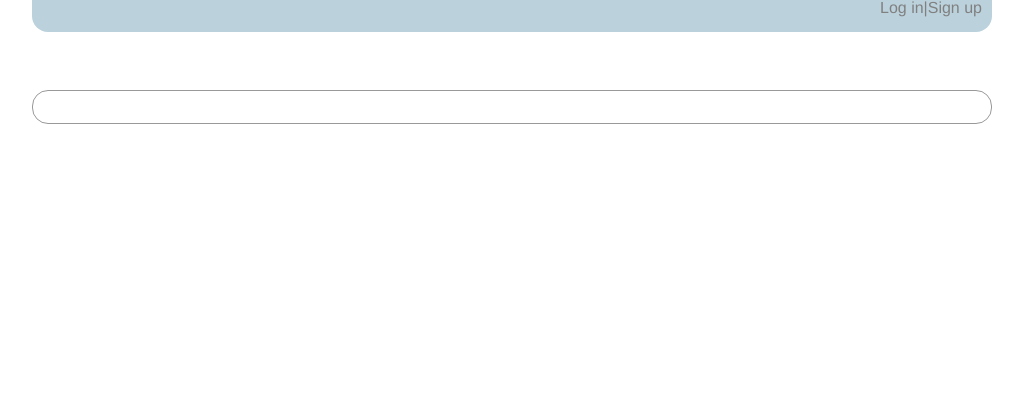
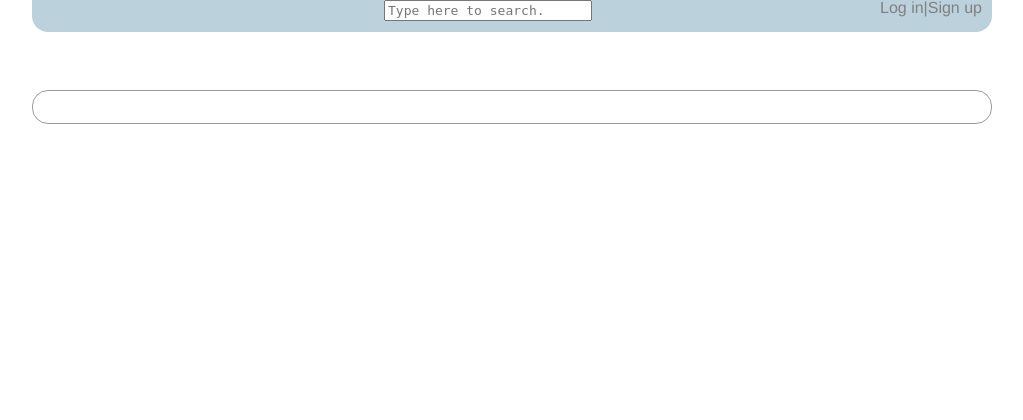
Before and after one commit to romanlevin/roman-wiki, a Python web app: template templates/base.html in a window 1280 px wide. Shown: the top 420 px of the page, without its empty margins (128-1151 px from the left). Run offline with Jinja, Linux system fonts and the light colour scheme; the template is opened without the code that fills it, so the values that code supplies are empty.

Commit message:
Fixed #9
Search box works, but now realized that page names that don't conform to
'(/(?:[a-zA-Z0-9_-]+/?)*) go to 404. Should fix it.

```diff
--- a/main.py
+++ b/main.py
@@ -1,7 +1,6 @@
 
 import os
 from webapp2 import WSGIApplication, Route
-import handlers
 
 #Jinja2 template directory
 root_dir = os.path.dirname(__file__)
@@ -26,6 +25,9 @@ app = WSGIApplication([
     Route('/logout',
         handler='handlers.wiki.Logout',
         name='logout'),
+    Route('/_search',
+        handler='handlers.wiki.Search',
+        name='Search'),
     Route('/_edit<page_name:' + PAGE_RE + '>',
         handler='handlers.wiki.EditPage',
         name='_edit'),
--- a/static/style.css
+++ b/static/style.css
@@ -117,9 +117,21 @@ label + label {
 input[type=text] {
     width: 500px;
     font-size: 20px;
-    padding: 2px;
+    /*padding: 2px;*/
     font-family: monospace;
 }
+
+form .search {
+    position: absolute;
+    right: 400px;
+    width: 200px;
+    font-size: 1em;
+}
+
+/*input[type=text] .search {
+    width: 200px;
+    font-size: 1em;
+}*/
 
 textarea {
     width: 500px;
--- a/templates/base.html
+++ b/templates/base.html
@@ -18,6 +18,9 @@
 					<a href="/login" class="login-link">Log in</a>|<a href="/signup" class="login-link">Sign up</a>
 				{% endif %}
 				</div>
+				<form method="post" action="/_search">
+					<input type="text" class="search" name="page" value="" placeholder="Type here to search.">
+				</form>
 				{% if page_name %}
 				<div class="edit-area">
 					<a href="/_history{{ page_name }}" class="login-link">Edit history</a>
```
Also changed, not shown: handlers/wiki.py (+14 -4 lines).
